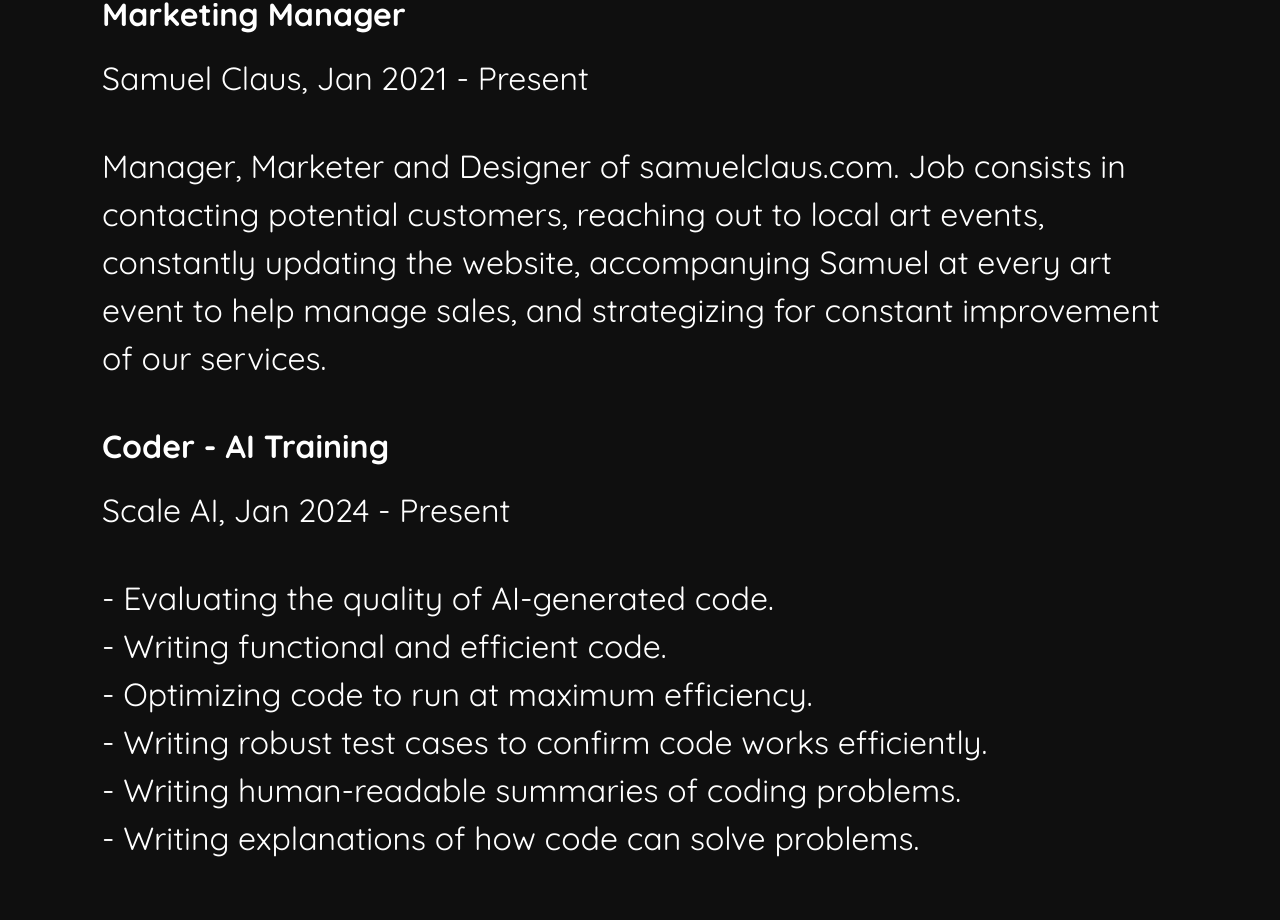
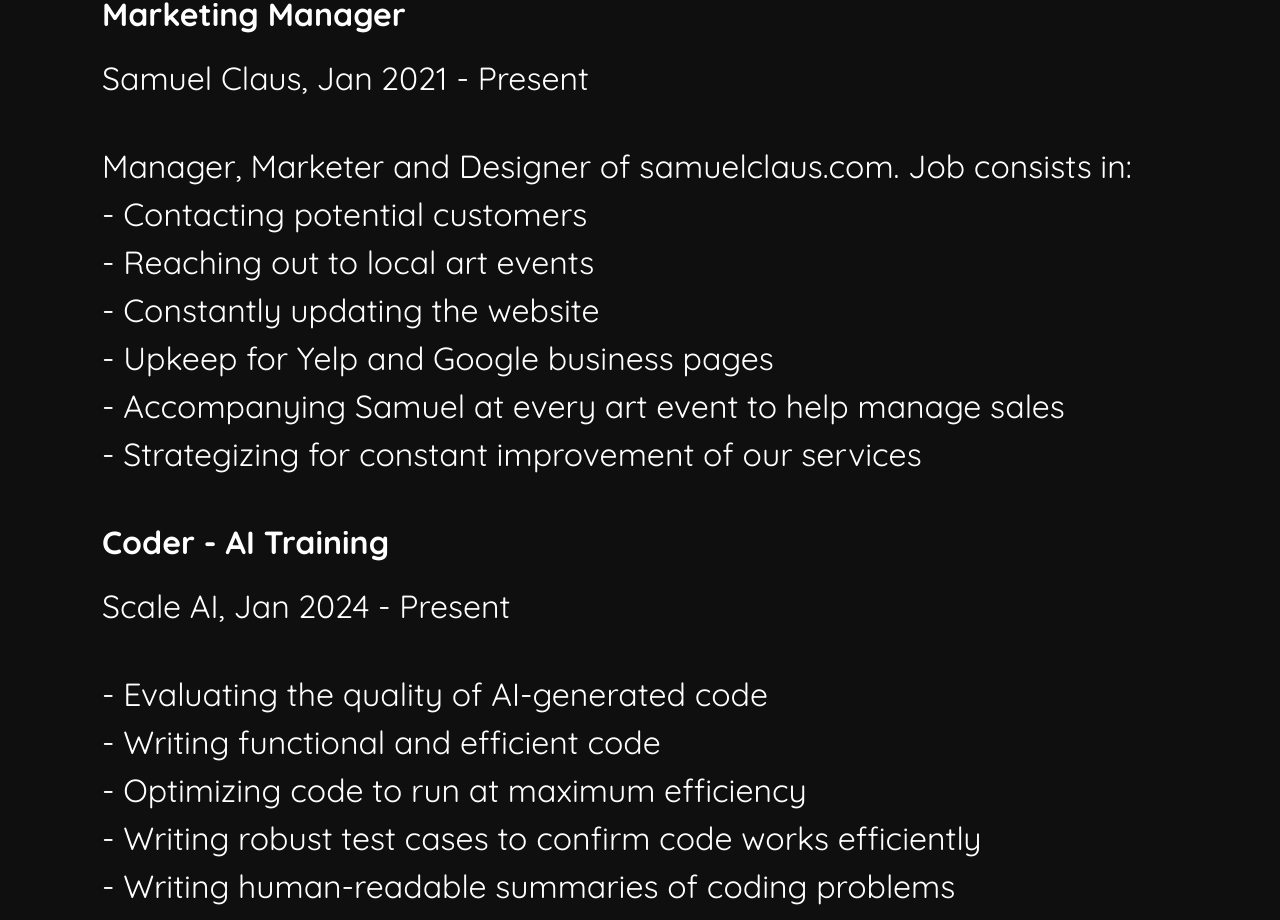
Before and after one commit to PuzzleEmptyM/personal-website, a React (Create React App) app in the folder code/: page / in a window 1280 px wide. Shown: the part 4275-5195 px from the top of the page. Built offline with nearby package versions, Linux system fonts and the light colour scheme.

Commit message:
updates to resume

```diff
--- a/code/src/components/Resume.js
+++ b/code/src/components/Resume.js
@@ -14,18 +14,24 @@
       <p><strong>Marketing Manager</strong></p>
       <p>Samuel Claus, Jan 2021 - Present</p>
       <br></br>
-      <p>Manager, Marketer and Designer of samuelclaus.com. Job consists in contacting potential customers, reaching out to local art events, constantly updating the website, accompanying Samuel at every art event to help manage sales, and strategizing for constant improvement of our services.</p>
+      <p>Manager, Marketer and Designer of samuelclaus.com. Job consists in: <br></br>
+        - Contacting potential customers <br></br>
+        - Reaching out to local art events <br></br>
+        - Constantly updating the website <br></br>
+        - Upkeep for Yelp and Google business pages <br></br>
+        - Accompanying Samuel at every art event to help manage sales <br></br>
+        - Strategizing for constant improvement of our services</p>
       <br></br>
       <p><strong>Coder - AI Training</strong></p>
       <p>Scale AI, Jan 2024 - Present</p>
       <br></br>
       <p>
-        - Evaluating the quality of AI-generated code.<br></br>
-        - Writing functional and efficient code.<br></br>
-        - Optimizing code to run at maximum efficiency.<br></br>
-        - Writing robust test cases to confirm code works efficiently.<br></br>
-        - Writing human-readable summaries of coding problems.<br></br>
-        - Writing explanations of how code can solve problems.</p>
+        - Evaluating the quality of AI-generated code<br></br>
+        - Writing functional and efficient code<br></br>
+        - Optimizing code to run at maximum efficiency<br></br>
+        - Writing robust test cases to confirm code works efficiently<br></br>
+        - Writing human-readable summaries of coding problems<br></br>
+        - Writing explanations of how code can solve problems</p>
     </section>
   );
 };
```
